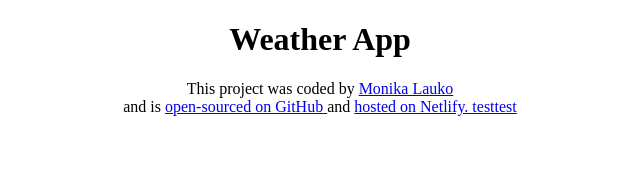
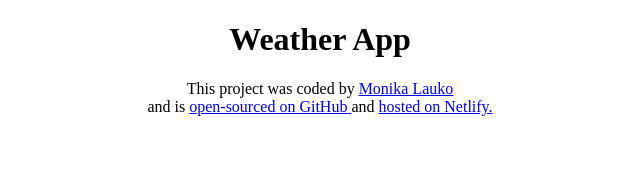
Before and after one commit to lamoncso/react-weather-project, a React (Create React App) app: page / in a window 1280 px wide. Shown: the top 188 px of the page, without its empty margins (320-960 px from the left). Built offline with nearby package versions, Linux system fonts and the light colour scheme.

Commit message:
Change text

```diff
--- a/src/App.js
+++ b/src/App.js
@@ -24,7 +24,7 @@ export default function App() {
         </a>{" "}
         and{" "}
         <a href="https://app.netlify.com" target="_blank" rel="noreferrer">
-          hosted on Netlify. testtest
+          hosted on Netlify.
         </a>
       </footer>
     </div>
```
